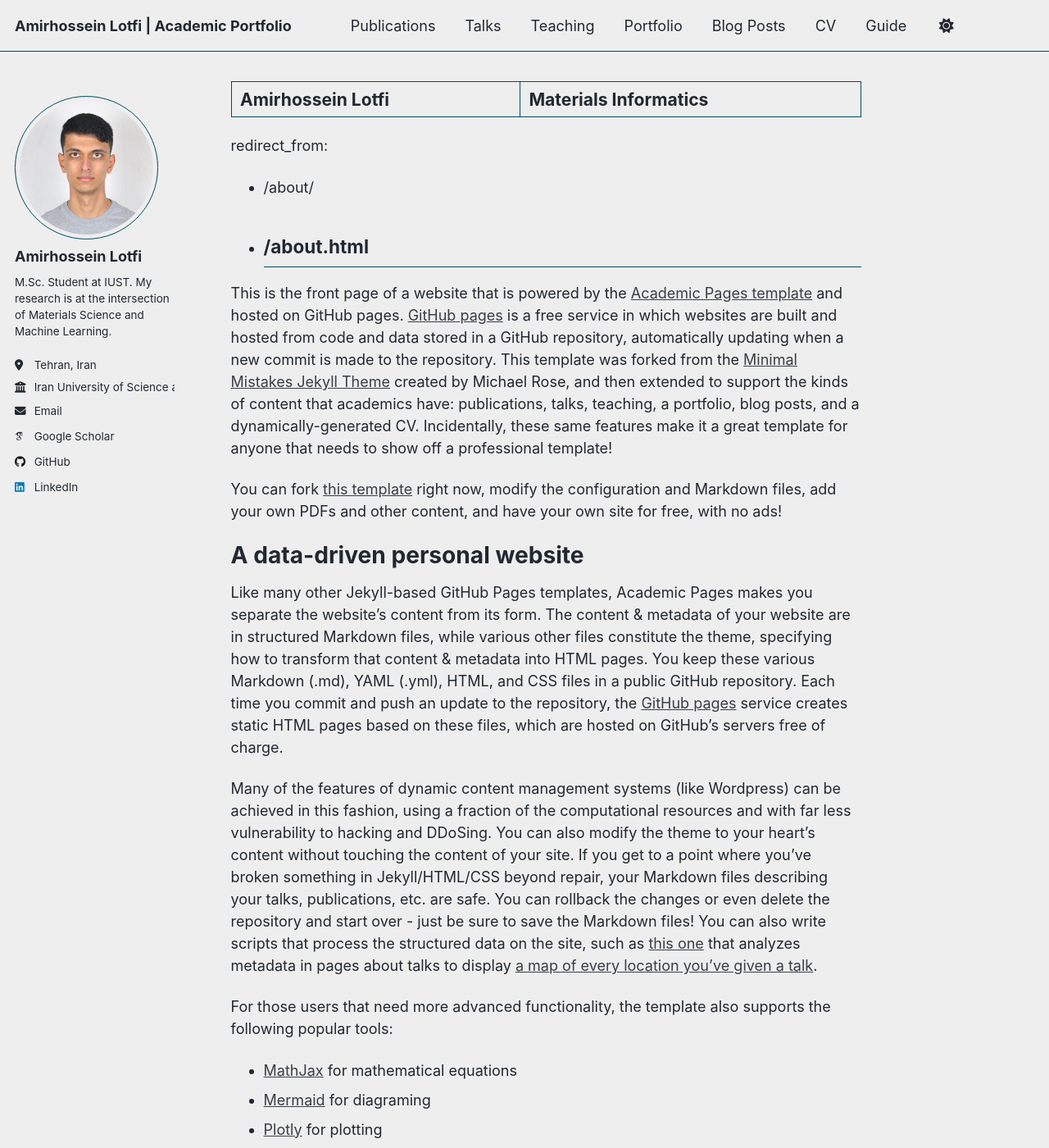
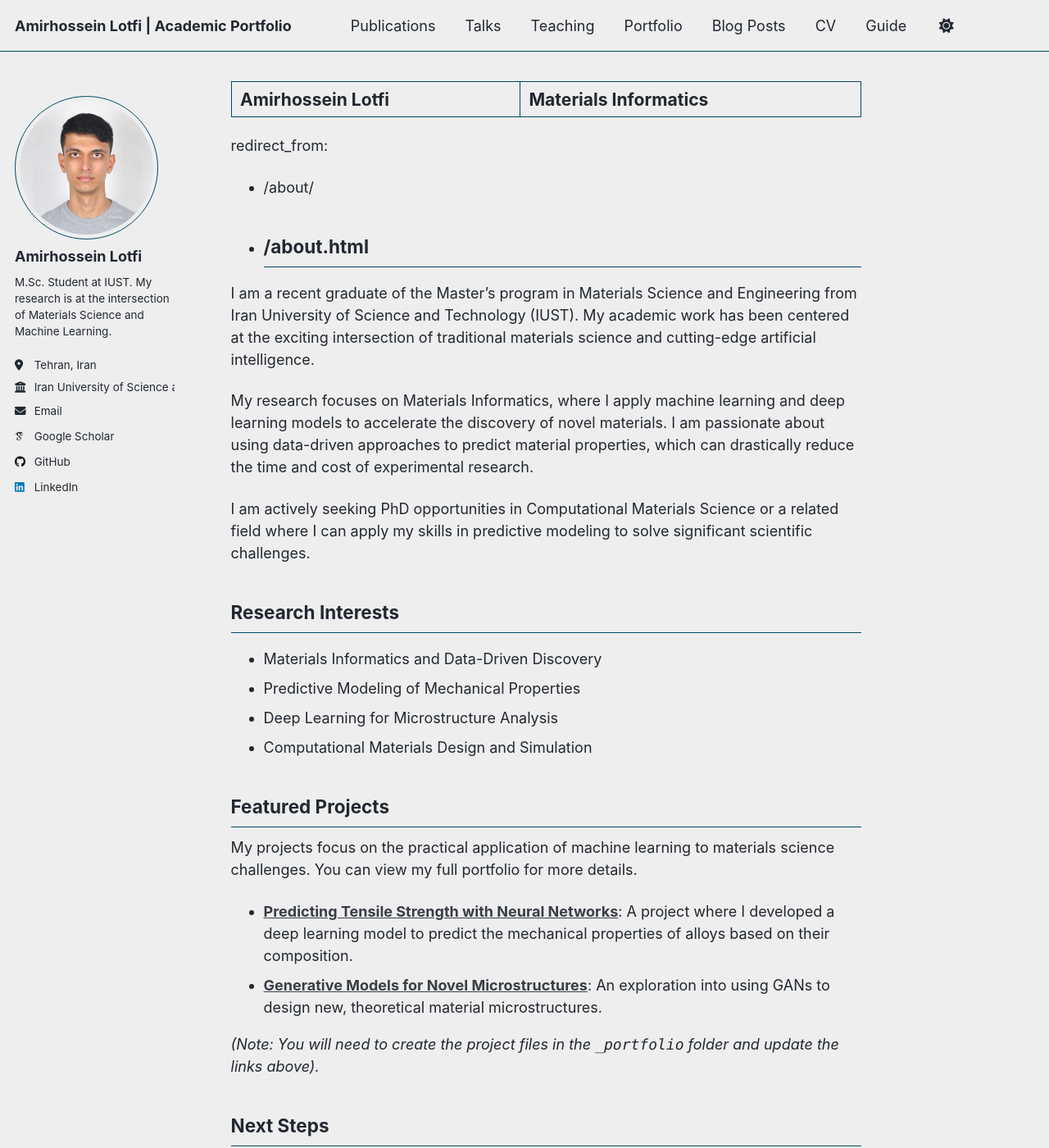
Before and after one commit to AmirLotfiSAI/AmirLotfiSAI.github.io, a Jekyll site: the page built from _pages/about.md, in a window 1280 px wide and 1400 px high. Shown: the whole window at 82% size. Built offline with Jekyll 4.4.1, drawn with Linux system fonts in a browser that asks for light colours; some web fonts are replaced; a script that is not in the unit is left out; some of the changed text lies outside the part shown.

Commit message:
Update about.md

```diff
--- a/_pages/about.md
+++ b/_pages/about.md
@@ -8,50 +8,27 @@ redirect_from:
   - /about.html
 ---
 
-This is the front page of a website that is powered by the [Academic Pages template](https://github.com/academicpages/academicpages.github.io) and hosted on GitHub pages. [GitHub pages](https://pages.github.com) is a free service in which websites are built and hosted from code and data stored in a GitHub repository, automatically updating when a new commit is made to the repository. This template was forked from the [Minimal Mistakes Jekyll Theme](https://mmistakes.github.io/minimal-mistakes/) created by Michael Rose, and then extended to support the kinds of content that academics have: publications, talks, teaching, a portfolio, blog posts, and a dynamically-generated CV. Incidentally, these same features make it a great template for anyone that needs to show off a professional template!
+I am a recent graduate of the Master's program in Materials Science and Engineering from Iran University of Science and Technology (IUST). My academic work has been centered at the exciting intersection of traditional materials science and cutting-edge artificial intelligence.
 
- You can fork [this template](https://github.com/academicpages/academicpages.github.io) right now, modify the configuration and Markdown files, add your own PDFs and other content, and have your own site for free, with no ads!
+My research focuses on Materials Informatics, where I apply machine learning and deep learning models to accelerate the discovery of novel materials. I am passionate about using data-driven approaches to predict material properties, which can drastically reduce the time and cost of experimental research.
 
-A data-driven personal website
-======
-Like many other Jekyll-based GitHub Pages templates, Academic Pages makes you separate the website's content from its form. The content & metadata of your website are in structured Markdown files, while various other files constitute the theme, specifying how to transform that content & metadata into HTML pages. You keep these various Markdown (.md), YAML (.yml), HTML, and CSS files in a public GitHub repository. Each time you commit and push an update to the repository, the [GitHub pages](https://pages.github.com/) service creates static HTML pages based on these files, which are hosted on GitHub's servers free of charge.
+I am actively seeking PhD opportunities in Computational Materials Science or a related field where I can apply my skills in predictive modeling to solve significant scientific challenges.
 
-Many of the features of dynamic content management systems (like Wordpress) can be achieved in this fashion, using a fraction of the computational resources and with far less vulnerability to hacking and DDoSing. You can also modify the theme to your heart's content without touching the content of your site. If you get to a point where you've broken something in Jekyll/HTML/CSS beyond repair, your Markdown files describing your talks, publications, etc. are safe. You can rollback the changes or even delete the repository and start over - just be sure to save the Markdown files! You can also write scripts that process the structured data on the site, such as [this one](https://github.com/academicpages/academicpages.github.io/blob/master/talkmap.ipynb) that analyzes metadata in pages about talks to display [a map of every location you've given a talk](https://academicpages.github.io/talkmap.html).
+## Research Interests
+* Materials Informatics and Data-Driven Discovery
+* Predictive Modeling of Mechanical Properties
+* Deep Learning for Microstructure Analysis
+* Computational Materials Design and Simulation
 
-For those users that need more advanced functionality, the template also supports the following popular tools:
-- [MathJax](https://www.mathjax.org/) for mathematical equations
-- [Mermaid](https://mermaid.js.org/) for diagraming
-- [Plotly](https://plotly.com/javascript/) for plotting
+## Featured Projects
+My projects focus on the practical application of machine learning to materials science challenges. You can view my full portfolio for more details.
 
-Getting started
-======
-1. Register a GitHub account if you don't have one and confirm your e-mail (required!)
-1. Fork [this template](https://github.com/academicpages/academicpages.github.io) by clicking the "Use this template" button in the top right.
-1. Go to the repository's settings (rightmost item in the tabs that start with "Code", should be below "Unwatch"). Rename the repository "[your GitHub username].github.io", which will also be your website's URL.
-1. Set site-wide configuration and create content & metadata (see below -- also see [this set of diffs](http://archive.is/3TPas) showing what files were changed to set up [an example site](https://getorg-testacct.github.io) for a user with the username "getorg-testacct")
-1. Upload any files (like PDFs, .zip files, etc.) to the files/ directory. They will appear at https://[your GitHub username].github.io/files/example.pdf.
-1. Check status by going to the repository settings, in the "GitHub pages" section
+* **[Predicting Tensile Strength with Neural Networks](/portfolio/name-of-your-project-file-1/)**: A project where I developed a deep learning model to predict the mechanical properties of alloys based on their composition.
+* **[Generative Models for Novel Microstructures](/portfolio/name-of-your-project-file-2/)**: An exploration into using GANs to design new, theoretical material microstructures.
 
-Site-wide configuration
-------
-The main configuration file for the site is in the base directory in [_config.yml](https://github.com/academicpages/academicpages.github.io/blob/master/_config.yml), which defines the content in the sidebars and other site-wide features. You will need to replace the default variables with ones about yourself and your site's github repository. The configuration file for the top menu is in [_data/navigation.yml](https://github.com/academicpages/academicpages.github.io/blob/master/_data/navigation.yml). For example, if you don't have a portfolio or blog posts, you can remove those items from that navigation.yml file to remove them from the header.
+*(Note: You will need to create the project files in the `_portfolio` folder and update the links above).*
 
-Create content & metadata
-------
-For site content, there is one Markdown file for each type of content, which are stored in directories like _publications, _talks, _posts, _teaching, or _pages. For example, each talk is a Markdown file in the [_talks directory](https://github.com/academicpages/academicpages.github.io/tree/master/_talks). At the top of each Markdown file is structured data in YAML about the talk, which the theme will parse to do lots of cool stuff. The same structured data about a talk is used to generate the list of talks on the [Talks page](https://academicpages.github.io/talks), each [individual page](https://academicpages.github.io/talks/2012-03-01-talk-1) for specific talks, the talks section for the [CV page](https://academicpages.github.io/cv), and the [map of places you've given a talk](https://academicpages.github.io/talkmap.html) (if you run this [python file](https://github.com/academicpages/academicpages.github.io/blob/master/talkmap.py) or [Jupyter notebook](https://github.com/academicpages/academicpages.github.io/blob/master/talkmap.ipynb), which creates the HTML for the map based on the contents of the _talks directory).
+## Next Steps
+Please feel free to browse my full [portfolio](/portfolio/), [download my CV](/files/your_cv_filename.pdf), or get in touch via email.
 
-**Markdown generator**
-
-The repository includes [a set of Jupyter notebooks](https://github.com/academicpages/academicpages.github.io/tree/master/markdown_generator
-) that converts a CSV containing structured data about talks or presentations into individual Markdown files that will be properly formatted for the Academic Pages template. The sample CSVs in that directory are the ones I used to create my own personal website at stuartgeiger.com. My usual workflow is that I keep a spreadsheet of my publications and talks, then run the code in these notebooks to generate the Markdown files, then commit and push them to the GitHub repository.
-
-How to edit your site's GitHub repository
-------
-Many people use a git client to create files on their local computer and then push them to GitHub's servers. If you are not familiar with git, you can directly edit these configuration and Markdown files directly in the github.com interface. Navigate to a file (like [this one](https://github.com/academicpages/academicpages.github.io/blob/master/_talks/2012-03-01-talk-1.md) and click the pencil icon in the top right of the content preview (to the right of the "Raw | Blame | History" buttons). You can delete a file by clicking the trashcan icon to the right of the pencil icon. You can also create new files or upload files by navigating to a directory and clicking the "Create new file" or "Upload files" buttons.
-
-Example: editing a Markdown file for a talk
-![Editing a Markdown file for a talk](/images/editing-talk.png)
-
-For more info
-------
-More info about configuring Academic Pages can be found in [the guide](https://academicpages.github.io/markdown/), the [growing wiki](https://github.com/academicpages/academicpages.github.io/wiki), and you can always [ask a question on GitHub](https://github.com/academicpages/academicpages.github.io/discussions). The [guides for the Minimal Mistakes theme](https://mmistakes.github.io/minimal-mistakes/docs/configuration/) (which this theme was forked from) might also be helpful.
+*(Note: You will need to upload your CV to the `/files/` folder and update the link above).*
```
